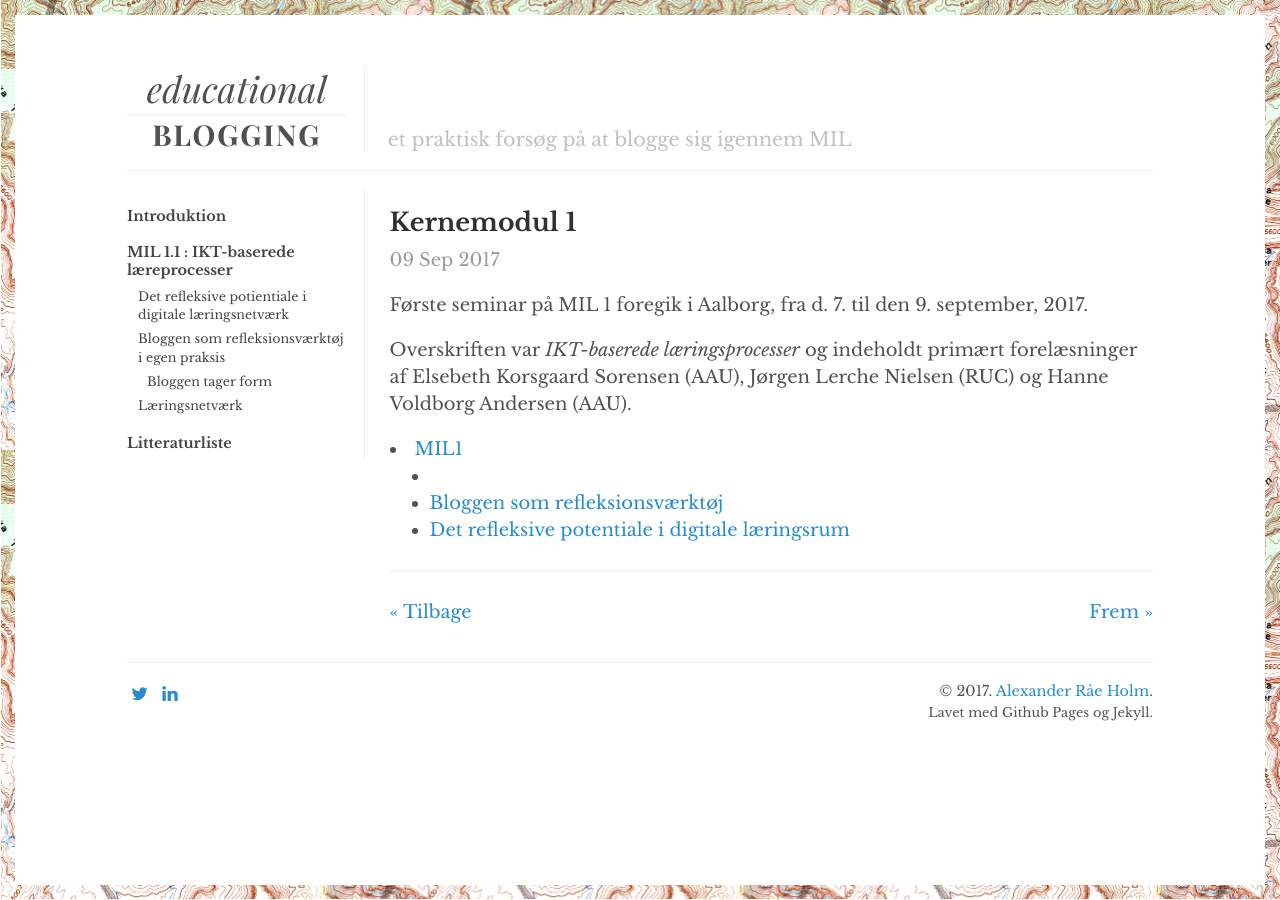
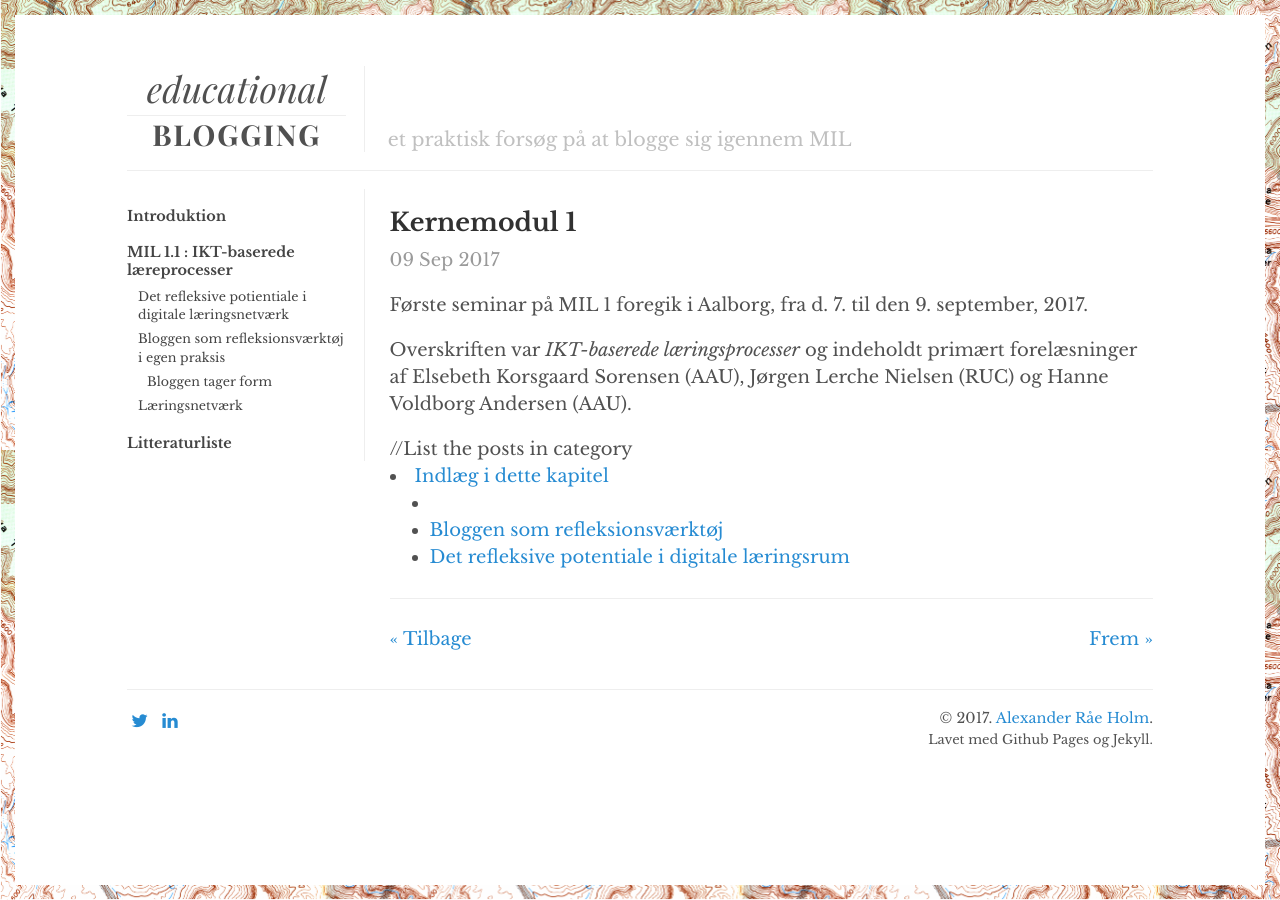
Before and after one commit to alexanderrae/educational-blogging, a Jekyll site: the page built from _capitulos/mil-1-dot-1.markdown, in a window 1280 px wide. Built offline with Jekyll 4.4.1, drawn with Linux system fonts in a browser that asks for light colours.

Commit message:
Update capitulo.html

```diff
--- a/_layouts/capitulo.html
+++ b/_layouts/capitulo.html
@@ -7,8 +7,9 @@ layout: default
   <h2 class="chapter-subtitle">{{ page.title }}</h2>
   <time datetime="{{ page.date | date_to_xmlschema }}" class="post-date">{{ page.date | date_to_string }}</time>
   {{ content }}
+  //List the posts in category
   {% for category in site.categories %}
-  <li><a name="{{ category | first }}">{{ category | first }}</a>
+  <li><a name="{{ category | first }}">Indlæg i dette kapitel</a>
     <ul>
     {% for posts in category %}
       {% for post in posts %}
```
